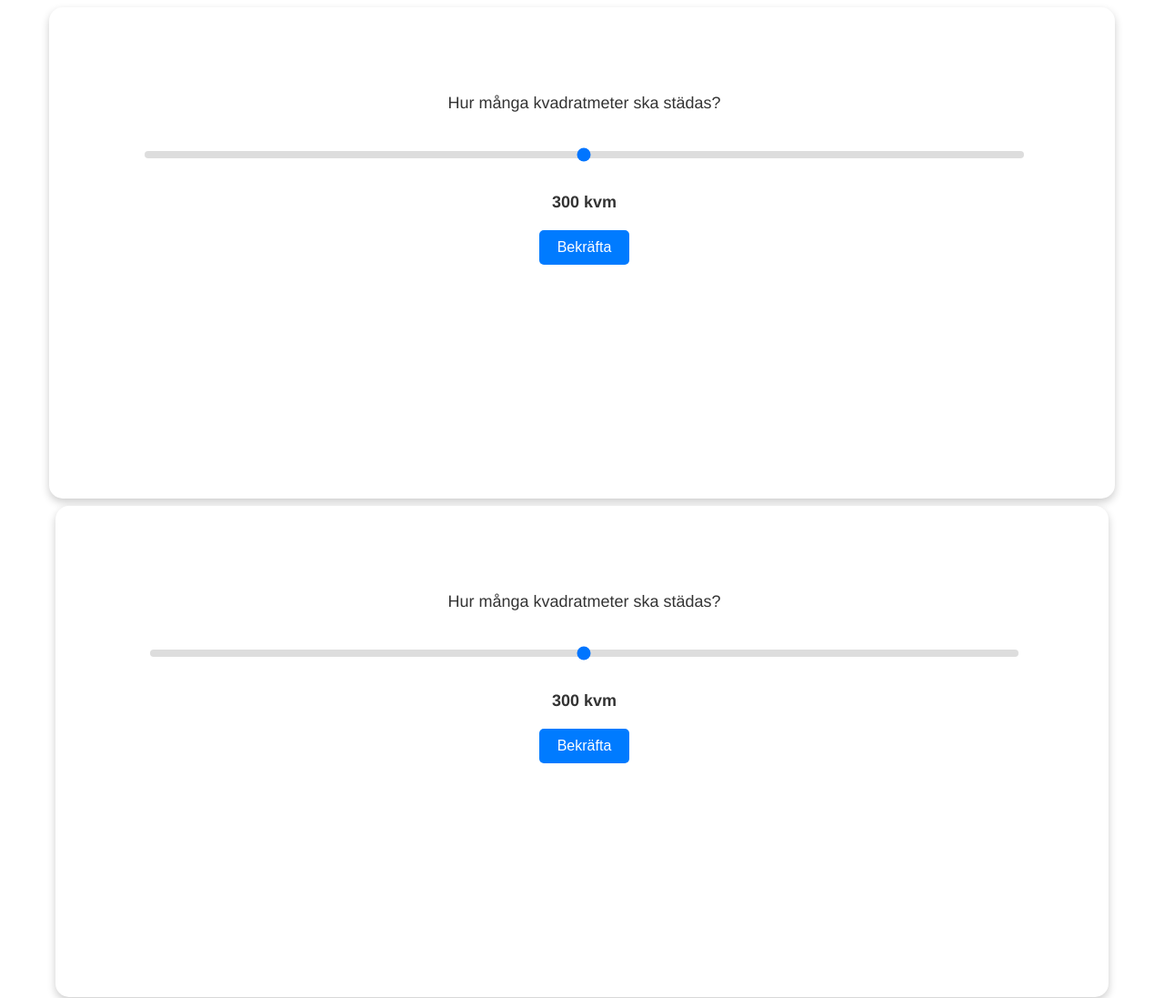
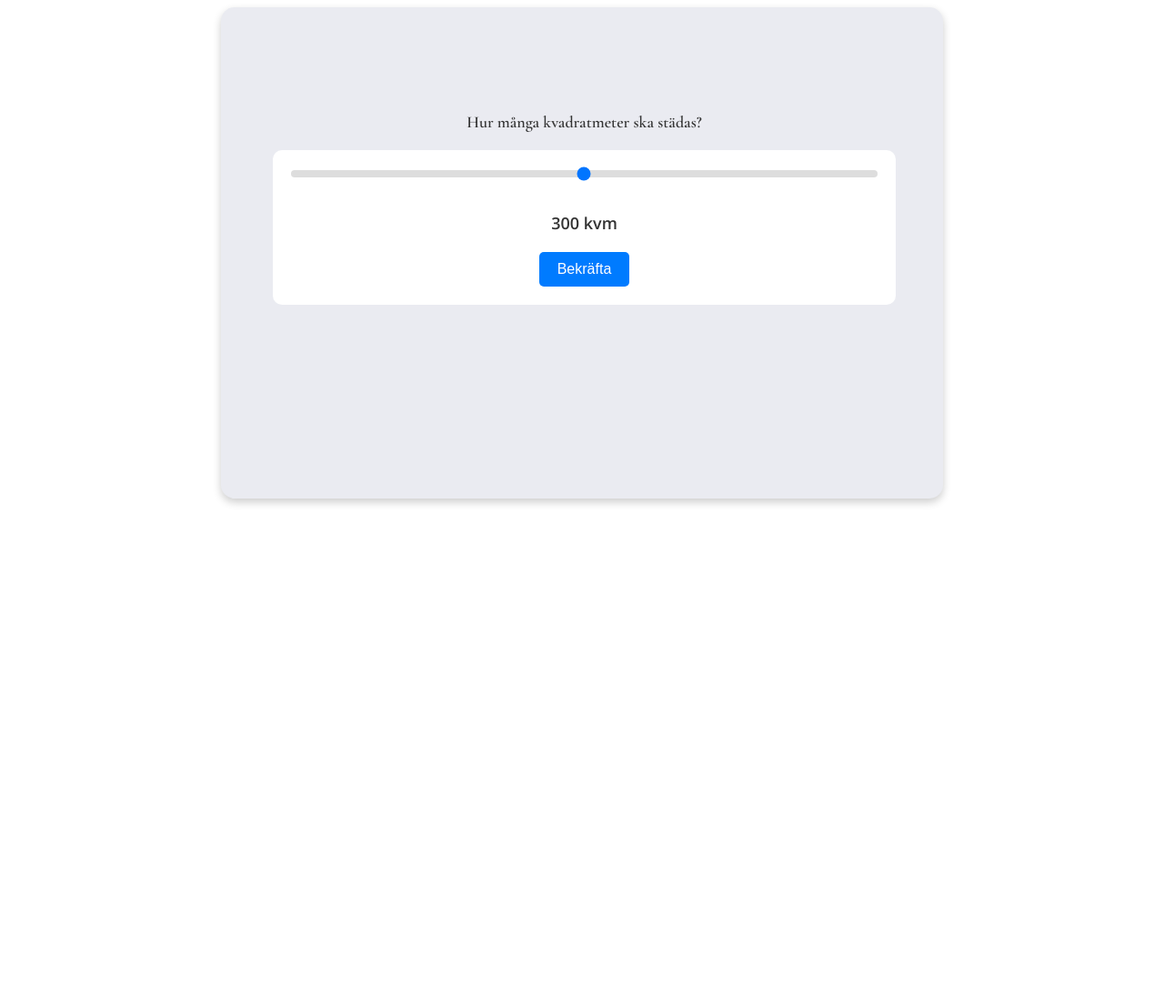
Before and after one commit to Wolkano/forms, a Vue app in the folder ui/: page /#/soflete in a window 1280 px wide. Shown: the top 1097 px of the page at 91% size. After the commit the page ends 800 px from the top, so only its background shows below. Built offline with nearby package versions, Linux system fonts and the light colour scheme.

Commit message:
Kolla gabby

```diff
--- a/ui/src/App.vue
+++ b/ui/src/App.vue
@@ -1,12 +1,5 @@
 <template>
   <router-view />
-  <iframe
-    src="http://localhost:8080/#/soflete"
-    width="100%"
-    height="5000vh"
-    scrolling="no"
-    style="border: none"
-  ></iframe>
 </template>
 
 <script setup>
--- a/ui/src/store/questions-soflete.json
+++ b/ui/src/store/questions-soflete.json
@@ -20,7 +20,8 @@
       "step": 1,
       "next": 2,
       "question": "Toaletter",
-      "enhet": "st"
+      "enhet": "st",
+      "previous": 0
     },
     {
       "id": 2,
@@ -31,7 +32,8 @@
       "step": 1,
       "next": 3,
       "question": "Kök",
-      "enhet": "st"
+      "enhet": "st",
+      "previous": 1
     },
     {
       "id": 3,
@@ -66,7 +68,7 @@
       "next": 6,
       "question": "Epost",
       "isCustomerInformation": true,
-      "previous": 2
+      "previous": 4
     },
     {
       "id": 6,
@@ -76,7 +78,7 @@
       "next": 7,
       "question": "Telefon",
       "isCustomerInformation": true,
-      "previous": 3
+      "previous": 5
     },
     {
       "id": 7,
@@ -86,7 +88,7 @@
       "next": null,
       "question": "Adress",
       "isCustomerInformation": true,
-      "previous": 4
+      "previous": 6
     }
   ]
 }
--- a/ui/src/views/SofleteView.vue
+++ b/ui/src/views/SofleteView.vue
@@ -9,8 +9,12 @@
         >
           ⬅️
         </button>
+        <div class="progress-container">
+          <div class="progress-bar" :style="{ width: progress + '0%' }"></div>
+        </div>
         <p class="questionText">{{ currentQuestion.text }}</p>
         <component
+          style="font-family: 'Open Sans', sans-serif"
           :is="getComponent(currentQuestion.type)"
           :question="currentQuestion"
           @answer="handleAnswer"
@@ -53,7 +57,7 @@ import InputComponent from "../inputs/InputComponent.vue";
 
 const store = useStore();
 const calculatedCategory = computed(() => store.state.calculatedCategory);
-
+const progress = computed(() => store.state.currentQuestionIndex);
 const currentQuestionIndex = computed(() => store.state.currentQuestionIndex);
 const currentQuestion = computed(() =>
   store.state.questions.find((q) => q.id === currentQuestionIndex.value)
@@ -108,13 +112,23 @@ const handleAnswer = (answer) => {
 </script>
 
 <style scoped lang="scss">
+@import url("https://fonts.googleapis.com/css2?family=Cormorant+Garamond:ital,wght@0,300..700;1,300..700&family=Open+Sans:ital,wght@0,300..800;1,300..800&display=swap");
+.progress-container {
+  //background-color: blue;
+  width: 100%;
+  height: 20px;
+}
+.progress-bar {
+  background-color: #ccc;
+  height: 20px;
+}
 .ChatContainer {
   margin-left: auto;
   margin-right: auto;
   top: 0;
-  width: 90%;
+  width: 60%;
   height: 500px;
-  background: white;
+  background: #eaebf1;
   border-radius: 15px;
   box-shadow: 0 4px 10px rgba(0, 0, 0, 0.2);
   padding: 20px;
@@ -144,11 +158,13 @@ const handleAnswer = (answer) => {
   background: transparent;
   margin-right: 5px; /* Moves track inward */
 }
-
-.ChatContainer[open] {
-  transform: translateY(0);
+h1,
+h2,
+h3,
+p {
+  font-family: "Cormorant Garamond", serif;
+  font-weight: 600;
 }
-
 .newSolution {
   .questionText {
     font-size: 18px;
```
Also changed, not shown: 1 other file (tests, documents, lock files or other folders).
